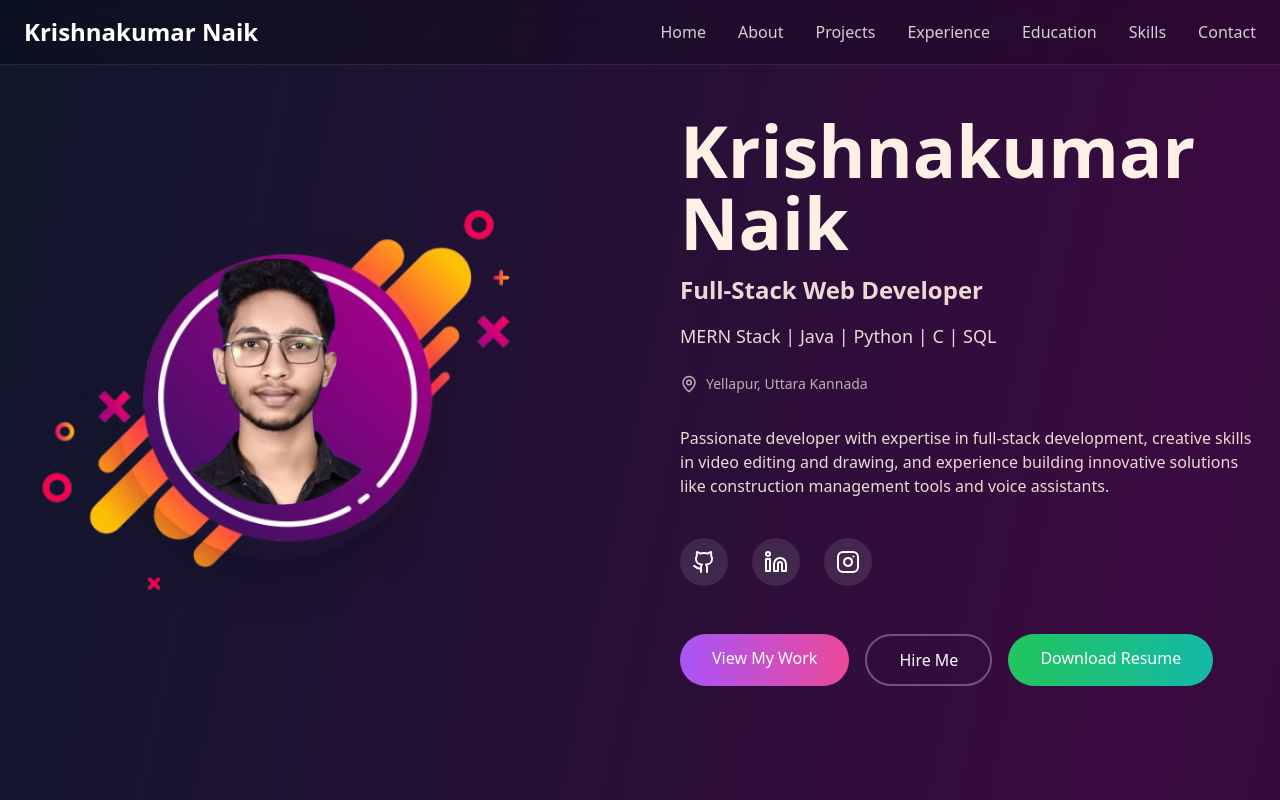
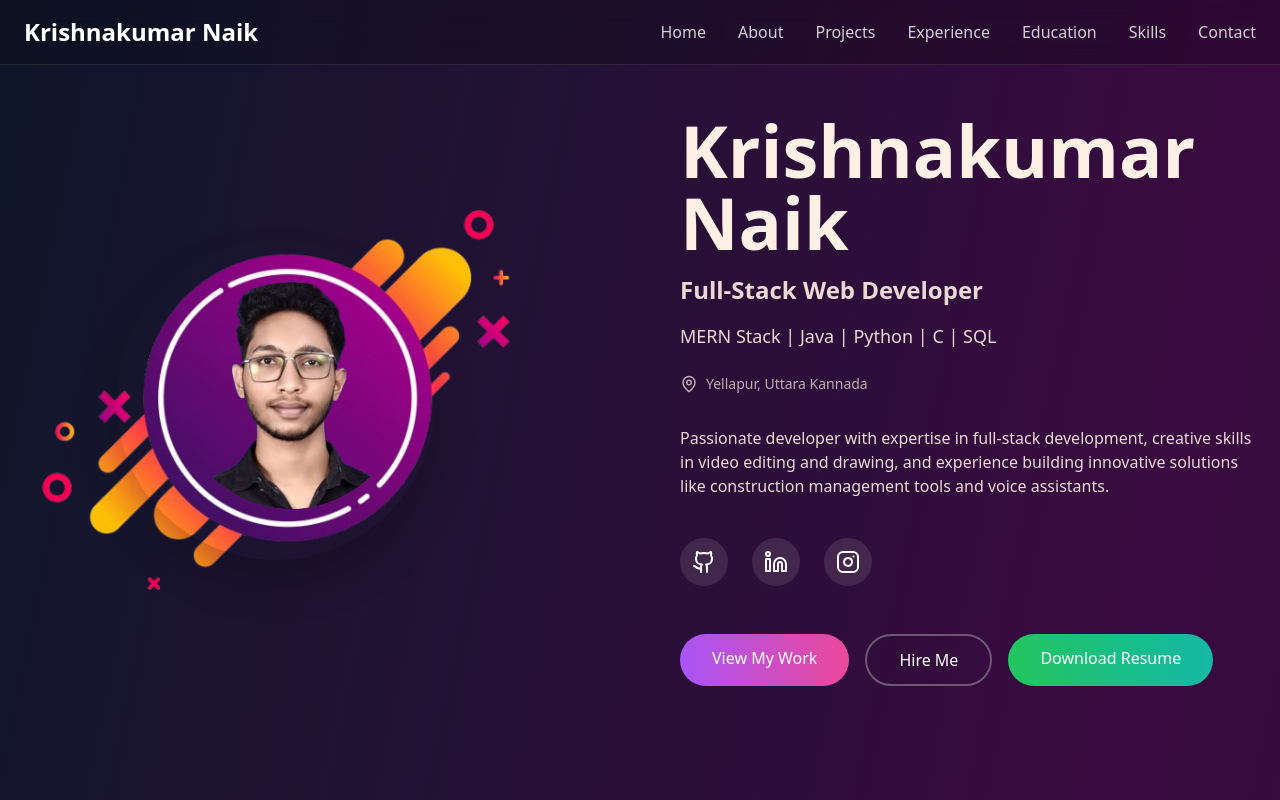
Before and after one commit to Krishnakumar-Naik/krishna-naik, a React (Vite) app: page / in a window 1280 px wide. Shown: the top 800 px of the page. Built offline with nearby package versions, Linux system fonts and the light colour scheme.

Commit message:
Update Hero.tsx

```diff
--- a/src/components/Hero.tsx
+++ b/src/components/Hero.tsx
@@ -43,7 +43,7 @@ const Hero = () => {
               <div className="absolute inset-0 flex items-center justify-center pointer-events-none select-none">
                 <img src="/images/Brush.png" alt="Background brush" className="w-full h-full object-contain" style={{ filter: 'none', boxShadow: 'none' }} />
               </div>
-              <img src="/images/profile-img.png" alt="Profile" className="relative z-10 w-28 h-28 sm:w-40 sm:h-40 md:w-56 md:h-56 lg:w-80 lg:h-80 rounded-full object-cover shadow-2xl pl-[10px] pt-[19px] md:pl-0 md:pt-0" />
+              <img src="/images/profile-img.png" alt="Profile" className="relative z-10 w-28 h-28 sm:w-40 sm:h-40 md:w-56 md:h-56 lg:w-80 lg:h-80 rounded-full object-cover shadow-2xl pl-[10px] pt-[19px] md:pl-[28px] md:pt-[25px] lg:pl-[28px] lg:pt-[25px]" />
             </div>
           </div>
 
```
